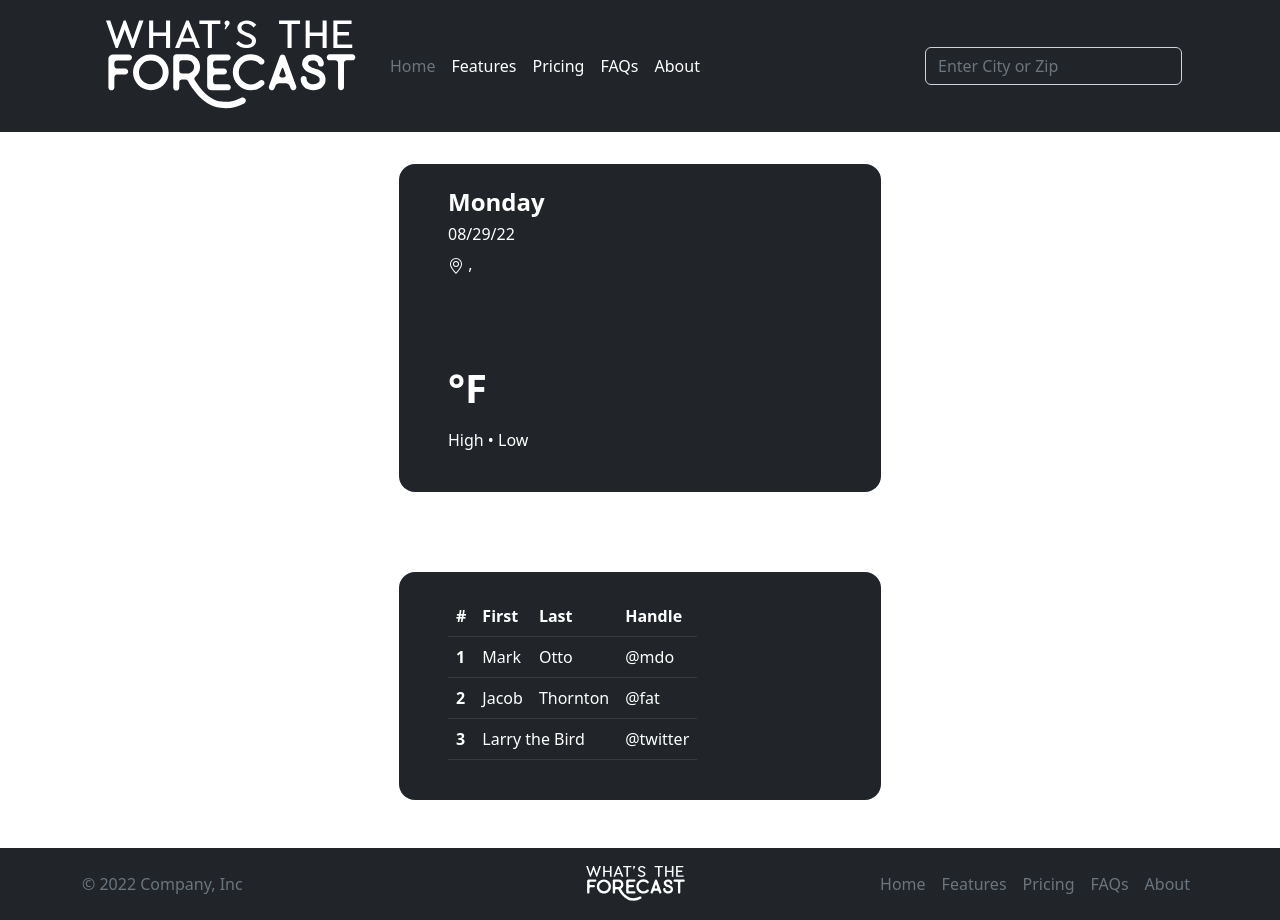
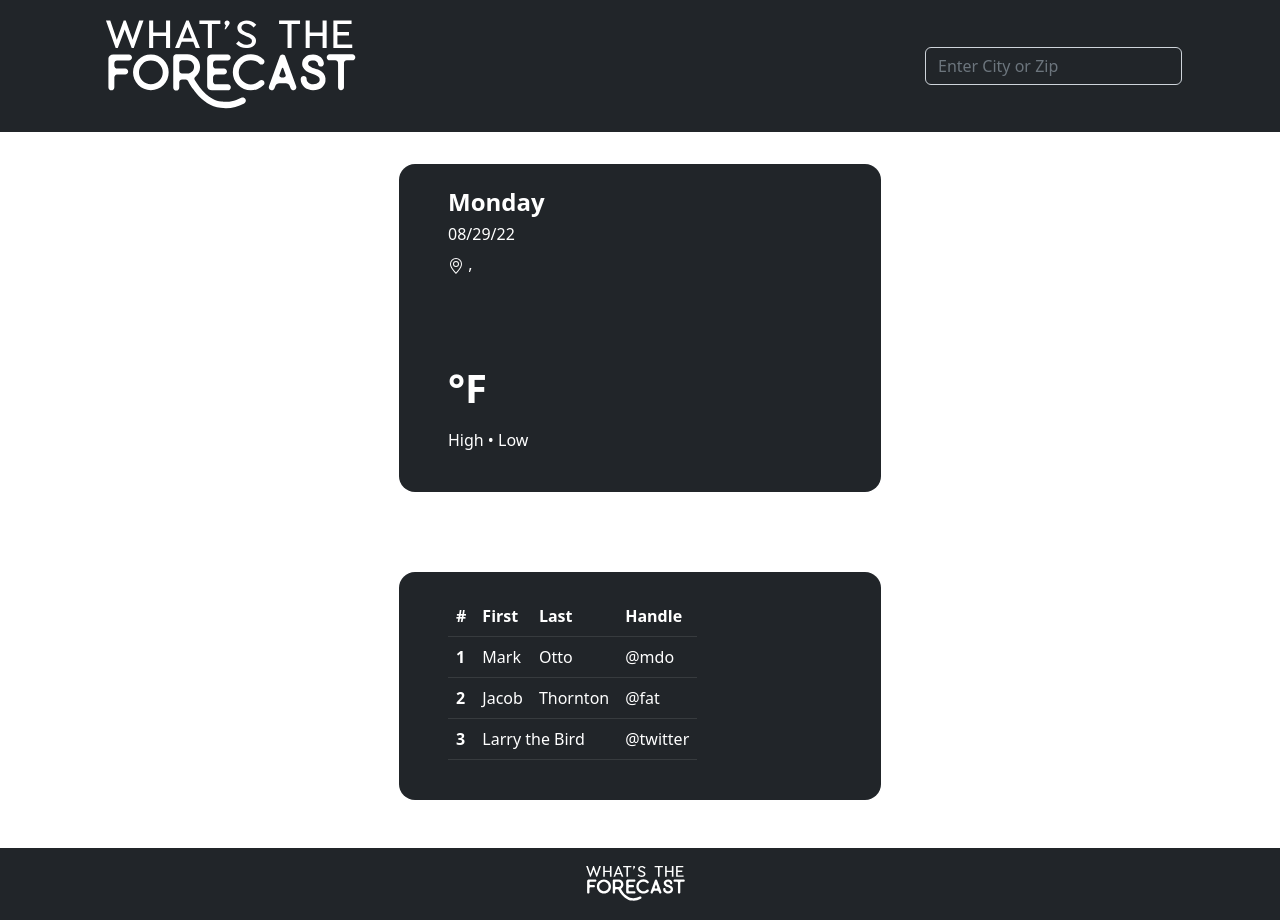
Before and after one commit to ferhanmm/WhatsTheForecast, a Flask app: page / in a window 1280 px wide. Run offline with Flask 2, Linux system fonts and the light colour scheme; data that the repository does not hold is empty.

Commit message:
Update layout.html

```diff
--- a/templates/layout.html
+++ b/templates/layout.html
@@ -53,11 +53,11 @@
                 </a>
 
                 <ul class="nav col-12 col-lg-auto me-lg-auto mb-2 justify-content-center mb-md-0">
-                  <li><a href="#" class="nav-link px-2 text-secondary">Home</a></li>
+                 <!--  <li><a href="#" class="nav-link px-2 text-secondary">Home</a></li>
                   <li><a href="#" class="nav-link px-2 text-white">Features</a></li>
                   <li><a href="#" class="nav-link px-2 text-white">Pricing</a></li>
                   <li><a href="#" class="nav-link px-2 text-white">FAQs</a></li>
-                  <li><a href="#" class="nav-link px-2 text-white">About</a></li>
+                  <li><a href="#" class="nav-link px-2 text-white">About</a></li> -->
                 </ul>
 
                 <form class="col-12 col-lg-auto mb-3 mb-lg-0 me-lg-3" action="/weather" method="post" role="search">
@@ -73,19 +73,19 @@
         <footer class="mt-auto p-3 text-bg-dark">
             <div class="container">
               <div class="d-flex flex-wrap align-items-center justify-content-center justify-content-lg-start">
-                <p class="col-md-4 mb-0 text-muted">© 2022 Company, Inc</p>
+                <p class="col-md-4 mb-0 text-muted"></p>
 
                 <a href="/" class="col-md-4 d-flex align-items-center justify-content-center mb-3 mb-md-0 me-md-auto link-dark text-decoration-none">
                   <svg class="bi me-2" width="100" height="40">{{ logo }}</svg>
                 </a>
 
-                <ul class="nav col-md-4 justify-content-end">
+                <!-- <ul class="nav col-md-4 justify-content-end">
                   <li class="nav-item"><a href="#" class="nav-link px-2 text-muted">Home</a></li>
                   <li class="nav-item"><a href="#" class="nav-link px-2 text-muted">Features</a></li>
                   <li class="nav-item"><a href="#" class="nav-link px-2 text-muted">Pricing</a></li>
                   <li class="nav-item"><a href="#" class="nav-link px-2 text-muted">FAQs</a></li>
                   <li class="nav-item"><a href="#" class="nav-link px-2 text-muted">About</a></li>
-                </ul>
+                </ul> -->
 
               </div>
             </div>
```
